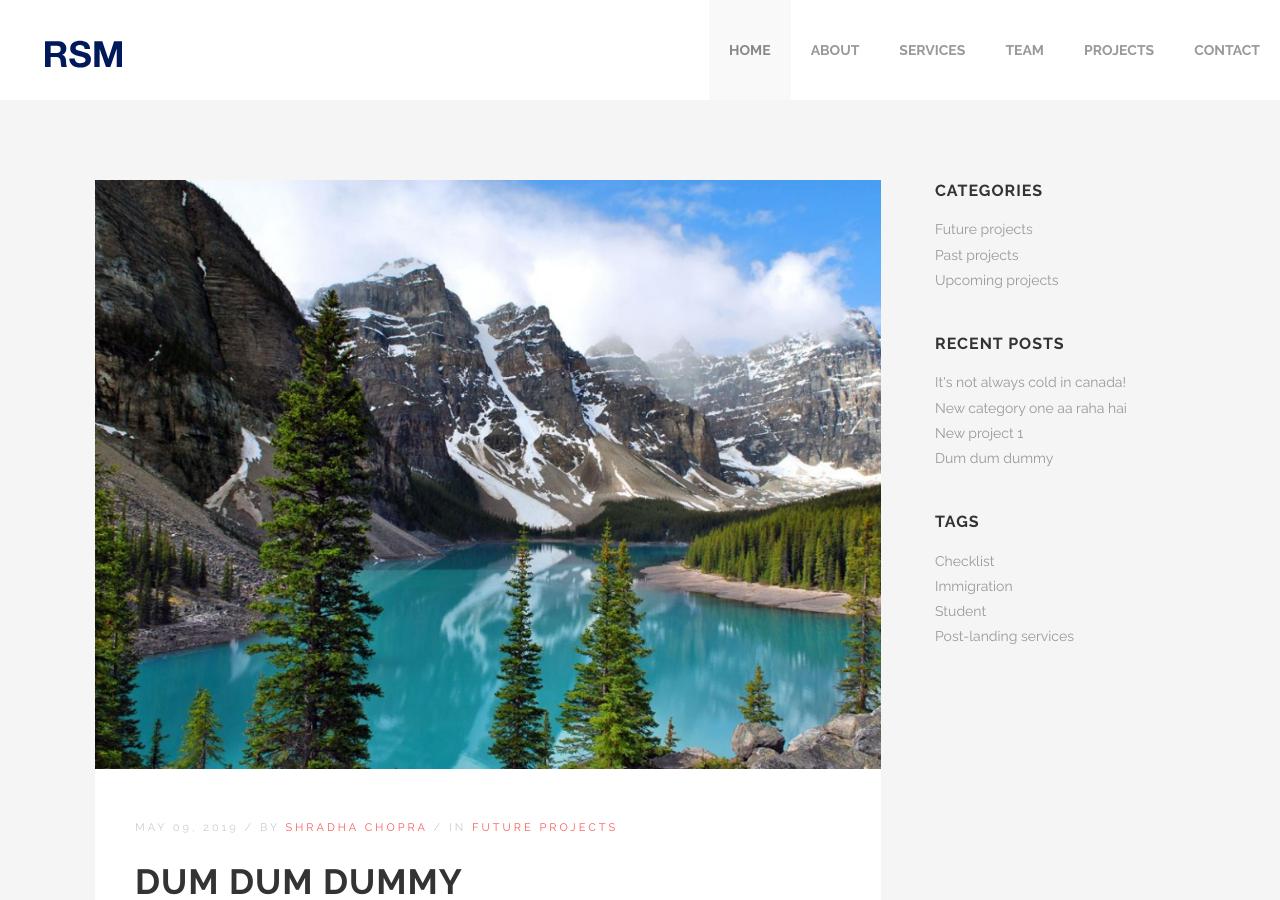
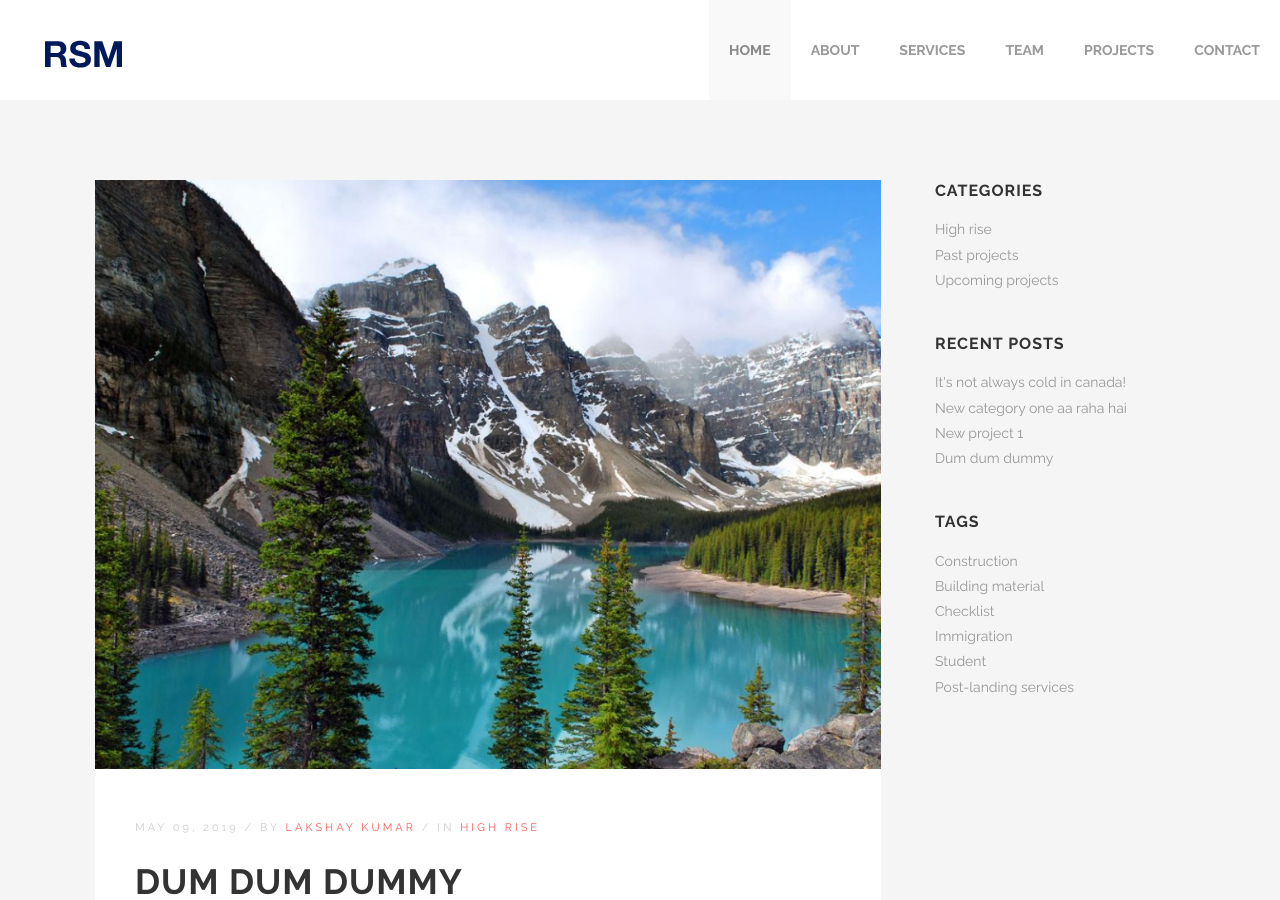
Before and after one commit to prabhav/rsm, a Jekyll site: the page built from _posts/2019-05-08-dummy-post.markdown, in a window 1280 px wide and 900 px high. Built offline with Jekyll 4.4.1, drawn with Linux system fonts in a browser that asks for light colours.

Commit message:
Updated Dummy Post

```diff
--- a/_posts/2019-05-08-dummy-post.markdown
+++ b/_posts/2019-05-08-dummy-post.markdown
@@ -2,13 +2,11 @@
 title: dum dum dummy
 date: 2019-05-09 00:16:00 +05:30
 categories:
-- Future Projects
+- High Rise
 tags:
-- Checklist
-- Immigration
-- Student
-- Post-landing Services
-author: Shradha Chopra
+- Construction
+- Building Material
+author: Lakshay Kumar
 image: "/uploads/original_d83d80dd777eee46441458dff0f7adfe.jpg"
 Field name:
 layout: post
```
Also changed, not shown: other parts of _posts/2019-05-08-dummy-post.markdown (+2 -0 lines).
